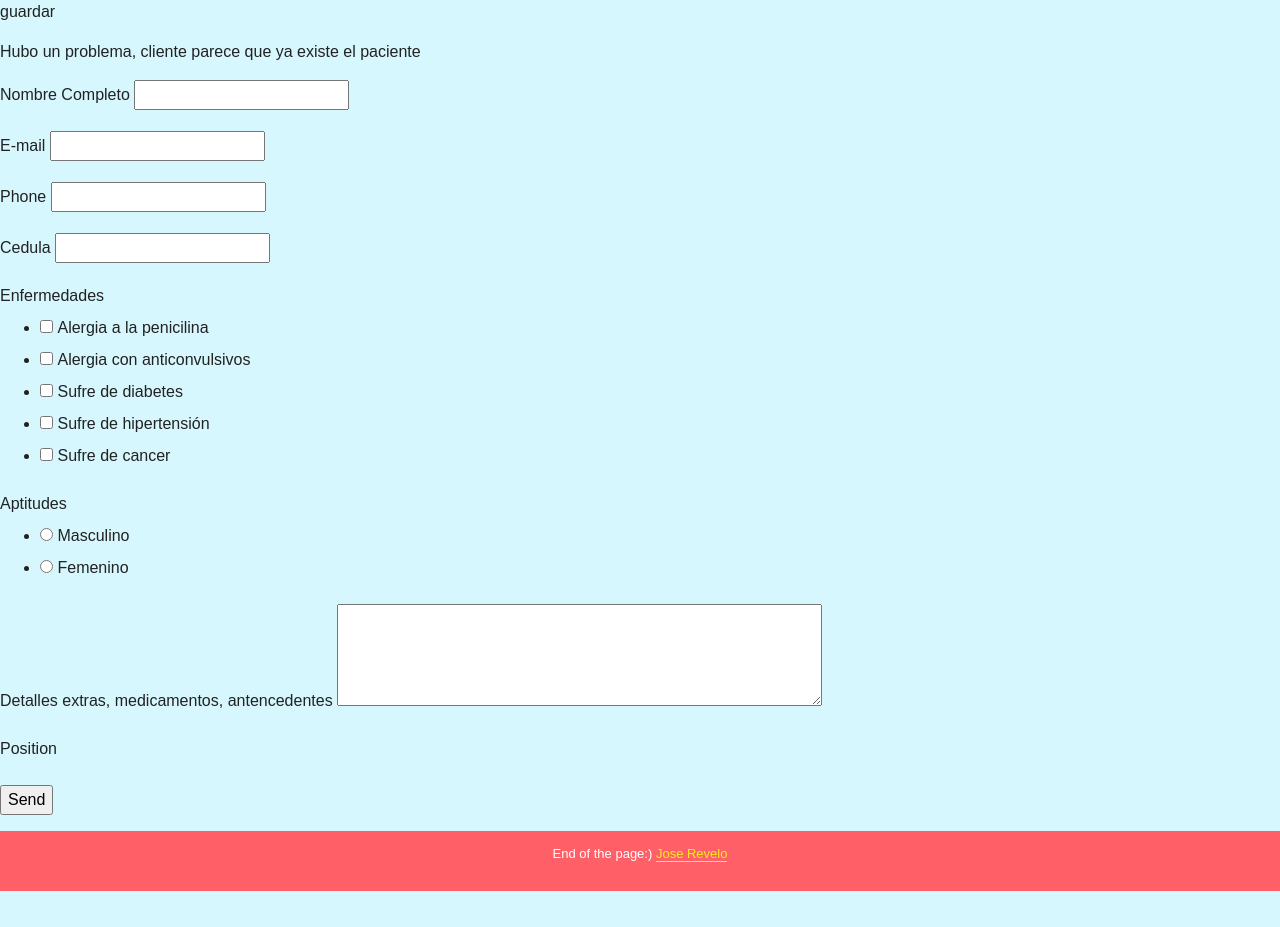
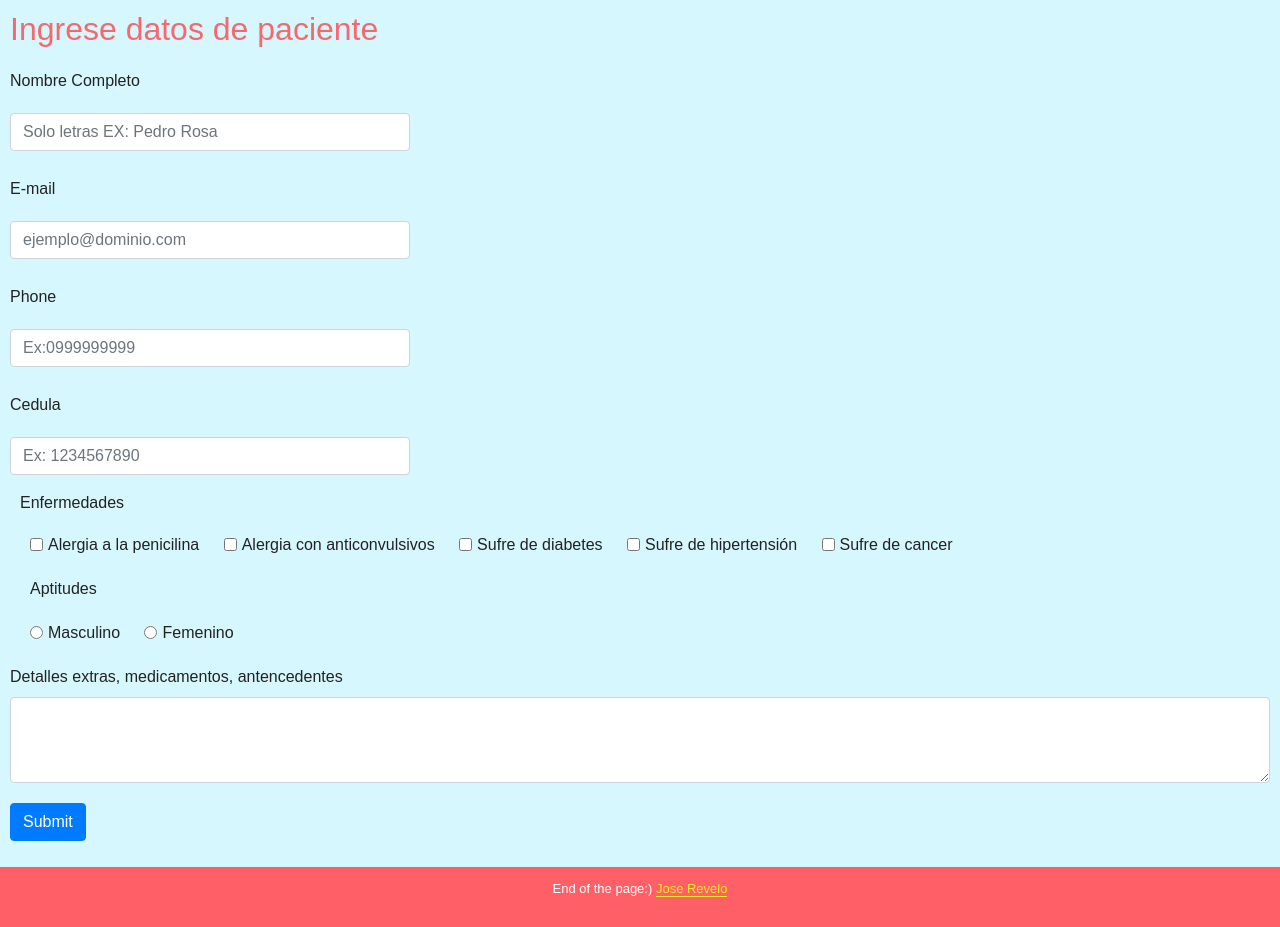
Before and after one commit to joselxes/BlockMedChain, a Flask app: page /guardar in a window 1280 px wide. Shown: the part 132-1059 px from the top of the page. Before the commit the page ends 1023 px from the top, so only its background shows below. Run offline with Flask 2, Linux system fonts and the light colour scheme; some libraries are stand-ins or nearby versions.

Commit message:
Pestana guardar arreglada2

```diff
--- a/application.py
+++ b/application.py
@@ -81,6 +81,8 @@ def buscar():
     return render_template("buscar.html",bloques=bloques,info=info)
 @app.route("/guardar",methods=["GET","POST"])
 def guardar():
+    exito=0
+    print(request.form.get("name"))
     if request.form.get("name") is not None:
         name=request.form
         print(name)
@@ -93,11 +95,15 @@ def guardar():
             newCliente["enfermedades"]=",".join(newCliente["enfermedades"])
             bc.unconfirmed_transactions.append(newCliente)
             print(bc.unconfirmed_transactions)
-            return render_template("guardar.html",success=1)
+            exito=1
+
         else:
             print("existe")
+            exito=0
 
-    return render_template("guardar.html",success=0)
+    else:
+        exito=2
+    return render_template("guardar.html",success=exito)
 @app.route("/minar",methods=["GET","POST"])
 def minar():
     if len(bc.unconfirmed_transactions)==0 and (request.form.get("name") is None):
--- a/static/css/block.css
+++ b/static/css/block.css
@@ -36,5 +36,17 @@ tr:hover td{
 }
 .letras,.tam{
   width: 400px;
+}
 
+
+/* Chrome, Safari, Edge, Opera */
+input::-webkit-outer-spin-button,
+input::-webkit-inner-spin-button {
+  -webkit-appearance: none;
+  margin: 0;
 }
+
+/* Firefox */
+input[type=number] {
+  -moz-appearance: textfield;
+}
--- a/templates/buscar.html
+++ b/templates/buscar.html
@@ -5,8 +5,8 @@ Bienvenido
 {% endblock %}
 {% block body %}
 
-<p>guardar</p>
-
+<h2 class="espacio">Buscar paciente</h2>
+<h3 class="espacio">Por Nombre, Cedula o Indice de bloque</h3>
 <form class="form-group" action="{{ url_for('buscar') }}"  method="post">
   <div class="form-group">
   <label class="label required espacio" for="name">Nombre Completo</label>
--- a/templates/guardar.html
+++ b/templates/guardar.html
@@ -4,85 +4,86 @@ Guardar
 
 {% endblock %}
 {% block body %}
-<p>guardar</p>
-{% if success==1 %}
-  <p>Se agrego, para confirmacion</p>
-{% endif %}
-{% if success==0 %}
-  <p>Hubo un problema, cliente parece que ya existe el paciente</p>
-{% endif %}
-<form class="form has-magic-focus" action="{{ url_for('guardar') }}"  method="post">
-  <p class="field required">
-    <label class="label required" for="name">Nombre Completo</label>
-    <input class="text-input" id="name" name="name" required="" type="text" >
-  </p>
-  <p class="field required half">
-    <label class="label" for="email">E-mail</label>
-    <input class="text-input" id="email" name="email" required="" type="email">
-  </p>
-  <p class="field half">
-    <label class="label" for="phone">Phone</label>
-    <input class="text-input" id="phone" name="phone" type="phone">
-  </p>
-  <p class="field half required error">
-    <label class="label" for="login">Cedula</label>
-    <input class="text-input" id="login" name="cedula" required="" type="text" >
-  </p>
-  <div class="field">
-    <label class="label">Enfermedades</label>
-    <ul class="checkboxes">
-      <li class="checkbox">
-        <input class="checkbox-input" id="choice-0" name="enfermedad0" type="checkbox" value="Alergia a la penicilina">
-        <label class="checkbox-label" for="choice-0">Alergia a la penicilina</label>
-      </li>
-      <li class="checkbox">
-        <input class="checkbox-input" id="choice-1" name="enfermedad1" type="checkbox" value="Alergia con anticonvulsivos">
-        <label class="checkbox-label" for="choice-1">Alergia con anticonvulsivos</label>
-      </li>
-      <li class="checkbox">
-        <input class="checkbox-input" id="choice-2" name="enfermedad2" type="checkbox" value="Sufre de diabetes">
-        <label class="checkbox-label" for="choice-2">Sufre de diabetes</label>
-      </li>
-      <li class="checkbox">
-        <input class="checkbox-input" id="choice-3" name="enfermedad3" type="checkbox" value="Sufre de hipertensión">
-        <label class="checkbox-label" for="choice-3">Sufre de hipertensión</label>
-      </li>
-      <li class="checkbox">
-        <input class="checkbox-input" id="choice-4" name="enfermedad4" type="checkbox" value="Sufre de cancer">
-        <label class="checkbox-label" for="choice-4">Sufre de cancer</label>
-      </li>
-    </ul>
+
+  {% if success==0 %}
+    <h3 class="espacio">Hubo un problema, cliente parece que ya existe el paciente</h3>
+  {% elif success==1 %}
+    <h3 class="espacio">Se agrego, para confirmacion</h3>
+  {% elif success==2 %}
+    <h3 class="espacio">Ingrese datos de paciente</h3>
+  {% endif %}
+
+<form class="form-group" action="{{ url_for('guardar') }}"  method="post">
+  <div class="form-group">
+    <label class="label required espacio" for="name">Nombre Completo</label>
+    <input class="form-control letras" id="name" name="name" required="" type="text" pattern="[a-zA-Z]*\s[a-zA-Z]*"  placeholder="Solo letras EX: Pedro Rosa">
   </div>
-  <div class="field">
-    <label class="label">Aptitudes</label>
-    <ul class="options">
-      <li class="option">
-        <input class="option-input" id="option-0" name="option" type="radio" value="Masculino">
-        <label class="option-label" for="option-0">Masculino</label>
-      </li>
-      <li class="option">
-        <input class="option-input" id="option-1" name="option" type="radio" value="Femenino">
-        <label class="option-label" for="option-1">Femenino</label>
-      </li>
-    </ul>
+
+  <div class="form-group">
+    <label class="label espacio" for="email">E-mail</label>
+    <input class="form-control tam" id="email" name="email" required="" type="email" placeholder="ejemplo@dominio.com">
   </div>
-  <p class="field">
-  <label class="label" for="about">Detalles extras, medicamentos, antencedentes</label>
-  <textarea class="textarea" cols="50" id="about" name="about" rows="4"></textarea>
-  </p>
-  <p class="field half">
-  <label class="label" for="select">Position</label>
-  <select class="select hasCustomSelect" id="select" style="-webkit-appearance: menulist-button; width: 399px; position: absolute; opacity: 0; height: 53px; font-size: 20px;">
-  <option selected="" value=""></option>
-  <option value="ceo">CEO</option>
-  <option value="front-end">Front-end developer</option>
-  <option value="back-end">Back-end developer</option>
-  </select><span class="customSelect select" style="display: inline-block;"><span class="customSelectInner" style="width: 359px; display: inline-block;">&nbsp;</span></span>
-  </p>
-  <p class="field half">
-  <input class="button" type="submit" value="Send">
-  </p>
-  <div class="magic-focus" style=""></div>
+
+  <div class="form-group">
+    <label class="label espacio" for="phone">Phone</label>
+    <input class="form-control tam" id="phone" name="phone" required="" type="number" placeholder="Ex:0999999999">
+  </div>
+  <div class="form-group">
+    <label class="label espacio" for="login">Cedula</label>
+    <input class="form-control tam" id="login" name="cedula" required="" type="number" placeholder="Ex: 1234567890">
+  </div>
+
+
+
+  <div class="form-check">
+    <label class="">Enfermedades</label>
+    <br>
+    <div class="form-check espacio form-check-inline">
+        <input class="form-check-input" id="choice-0" name="enfermedad0" type="checkbox" value="Alergia a la penicilina">
+        <label class="form-check-label" for="choice-0">Alergia a la penicilina</label>
+    </div>
+    <div class="form-check espacio form-check-inline">
+        <input class="form-check-input" id="choice-1" name="enfermedad1" type="checkbox" value="Alergia con anticonvulsivos">
+        <label class="form-check-label" for="choice-1">Alergia con anticonvulsivos</label>
+    </div>
+    <div class="form-check espacio form-check-inline">
+        <input class="form-check-input" id="choice-2" name="enfermedad2" type="checkbox" value="Sufre de diabetes">
+        <label class="form-check-label" for="choice-2">Sufre de diabetes</label>
+      </div>
+      <div class="form-check espacio form-check-inline">
+        <input class="form-check-input" id="choice-3" name="enfermedad3" type="checkbox" value="Sufre de hipertensión">
+        <label class="form-check-label" for="choice-3">Sufre de hipertensión</label>
+      </div>
+      <div class="form-check espacio form-check-inline">
+        <input class="form-check-input" id="choice-4" name="enfermedad4" type="checkbox" value="Sufre de cancer">
+        <label class="form-check-label" for="choice-4">Sufre de cancer</label>
+      </div>
+    </div>
+
+    <div class="form-check ">
+    <label class="espacio">Aptitudes</label>
+    <br>
+    <div class="form-check espacio form-check-inline">
+        <input class="form-check-input" id="option-0" name="option" type="radio" value="Masculino">
+        <label class="form-check-label" for="option-0">Masculino</label>
+    </div>
+    <div class="form-check espacio form-check-inline">
+        <input class="form-check-input" id="option-1" name="option" type="radio" value="Femenino">
+        <label class="form-check-label" for="option-1">Femenino</label>
+    </div>
+    </div>
+
+
+
+  <div class="form-group espacio">
+    <label for="about">Detalles extras, medicamentos, antencedentes</label>
+    <textarea class="form-control" id="about" name="about" cols="50" rows="3"></textarea>
+  </div>
+
+
+  <button type="submit" class="btn btn-primary espacio" pla>Submit</button>
+
+
 </form>
 
 {% endblock %}
--- a/templates/minar.html
+++ b/templates/minar.html
@@ -5,9 +5,8 @@ Bienvenido
 {% endblock %}
 {% block body %}
 
-<p>guardar</p>
-
-
+<h2 class="espacio">Pacientes en espera </h2>
+<h3 class="espacio">Seleccionar uno para confirmar</h3>
   <div id="block">
 
     {% for i in range(info|length) %}
```
